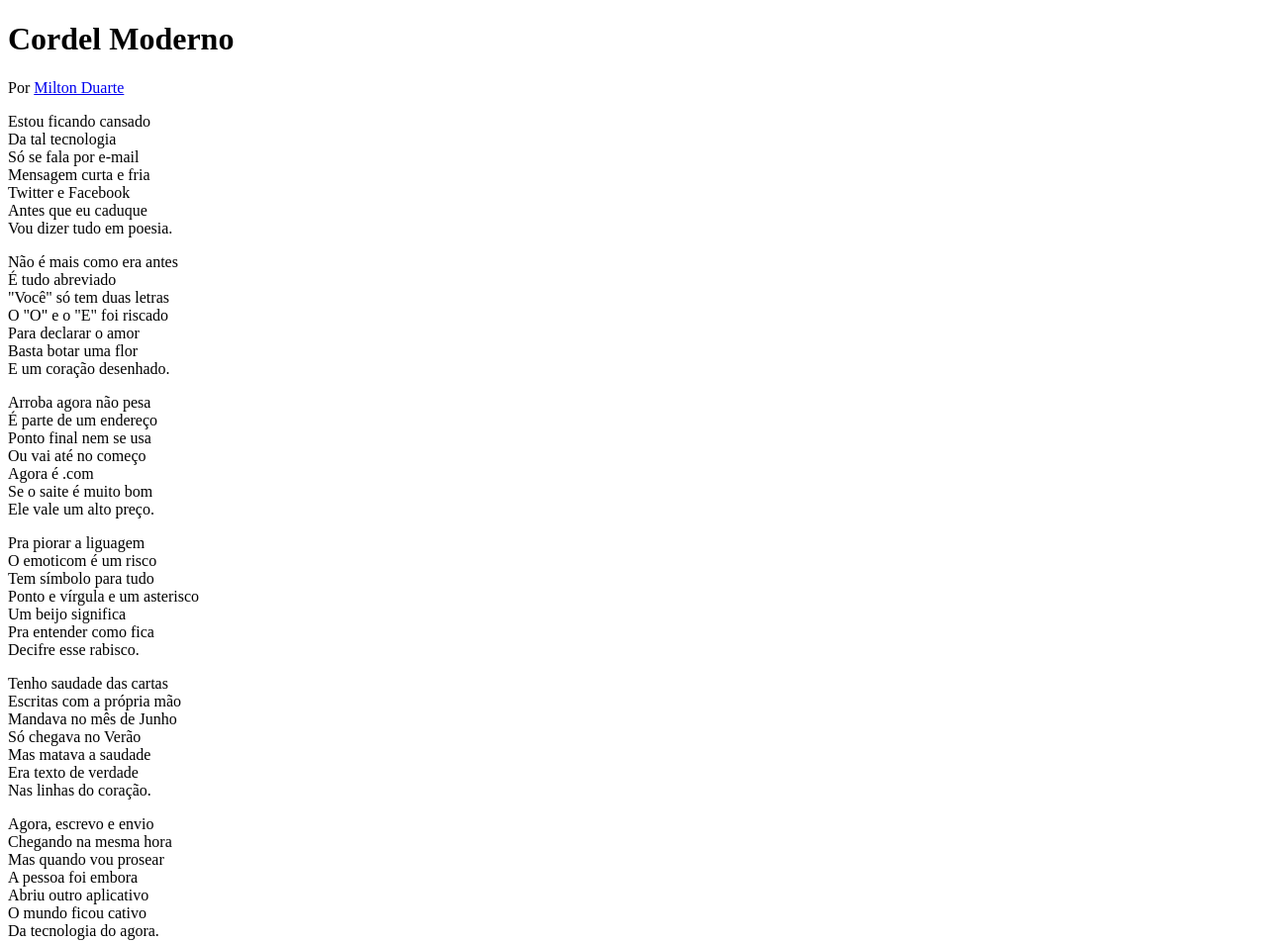
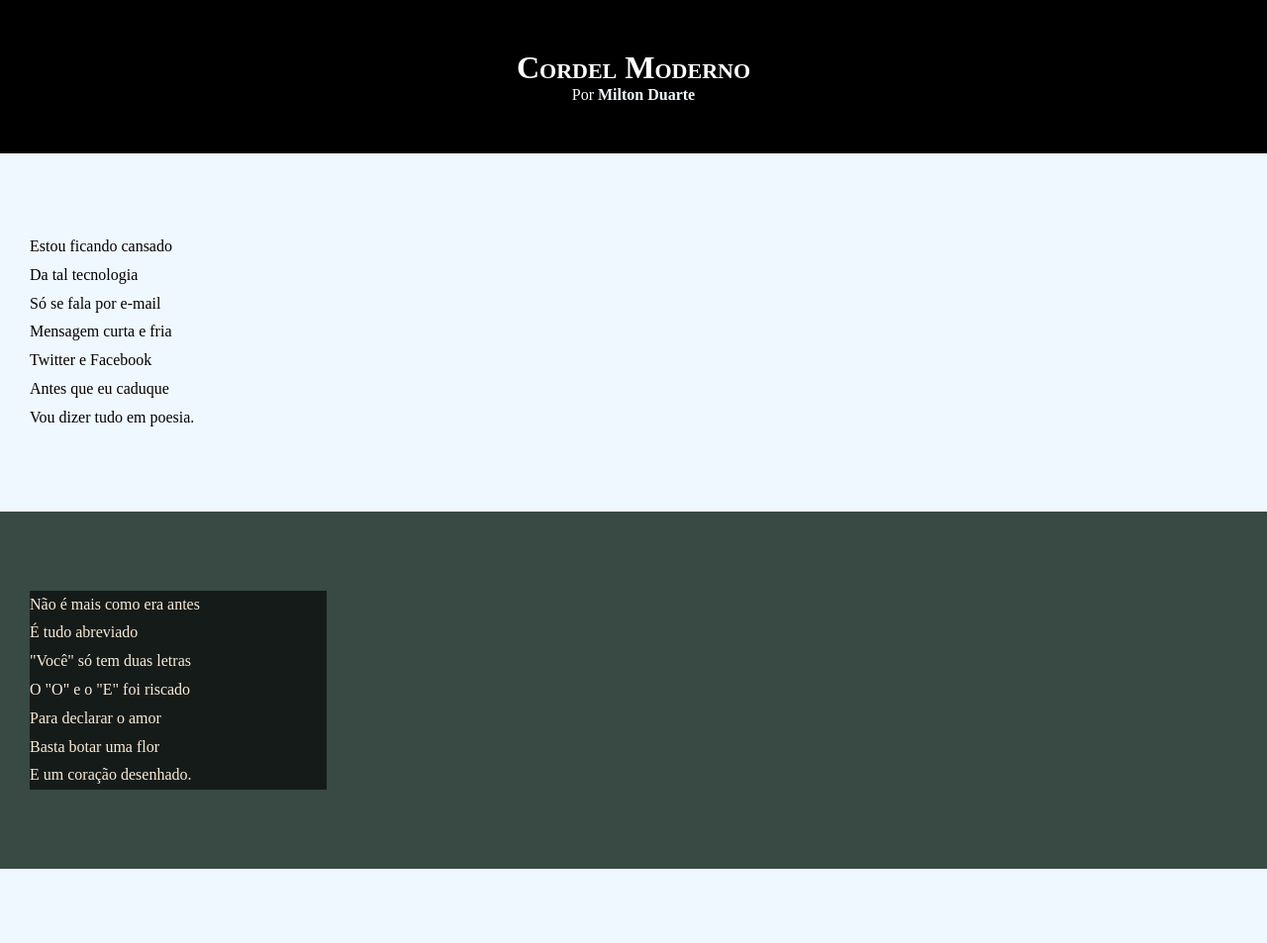
Before and after one commit to chicobahia/html5-e-css3, a plain HTML site: page desafios/d012/index.html in a window 1280 px wide. Shown: the top 953 px of the page at 99% size. Drawn offline with Linux system fonts and the light colour scheme.

Commit message:
desafio 12 parte 03

```diff
--- a/desafios/d012/estilo/style.css
+++ b/desafios/d012/estilo/style.css
@@ -1 +1,65 @@
 @charset "UTF-8";
+
+* {
+    margin: 0px;
+    padding: 0px;
+}
+
+html, body {
+    min-height: 100vh;
+    background-color: rgba(127, 255, 212, 0.247);
+}
+
+header {
+    background-color: black;
+    color: white;
+    text-align: center;
+}
+
+header > h1 {
+    padding-top: 50px;
+    font-variant: small-caps;
+}
+
+header > p {
+    padding-bottom: 50px;
+}
+
+header a, footer a {
+    color: aliceblue;
+    text-decoration: none;
+    font-weight: bolder;
+}
+
+header a:hover, footer a:hover {
+    text-decoration: underline;
+}
+
+section {
+    padding-top: 10vh;
+    padding-bottom: 10vh;
+    line-height: 1.8em;
+    padding-left: 30px;
+}
+
+section.normal {
+    background-color: aliceblue;
+    color: black;
+}
+
+section.imagem {
+    background-color: rgba(0, 0, 0, 0.714);
+    color: antiquewhite;
+}
+
+section.imagem > p {
+    background-color: rgba(0, 0, 0, 0.626);
+    width: 300px;
+}
+
+footer {
+    background-color: black;
+    color: antiquewhite;
+    text-align: center;
+    padding: 10px;
+}
--- a/desafios/d012/index.html
+++ b/desafios/d012/index.html
@@ -15,7 +15,7 @@
             <p>Por <a href="https://www.recantodasletras.com.br/poesias/3186743" target="_blank">Milton Duarte</a></p>
         </header>
 
-    <section>
+    <section class="normal">
         <p>
             Estou ficando cansado <br>
             Da tal tecnologia <br>
@@ -27,7 +27,7 @@
         </p>
     </section>
 
-    <section>
+    <section class="imagem">
         <p>
             Não é mais como era antes <br>
             É tudo abreviado <br>
@@ -39,7 +39,7 @@
         </p>
     </section>
 
-    <section>
+    <section class="normal">
         <p>
             Arroba agora não pesa <br>
             É parte de um endereço <br>
@@ -60,7 +60,7 @@
         </p>
     </section>
 
-    <section>
+    <section class="imagem">
         <p>
             Tenho saudade das cartas <br>
             Escritas com a própria mão <br>
@@ -72,7 +72,7 @@
         </p>
     </section>
 
-    <section>
+    <section class="normal">
         <p>
             Agora, escrevo e envio <br>
             Chegando na mesma hora <br>
```
